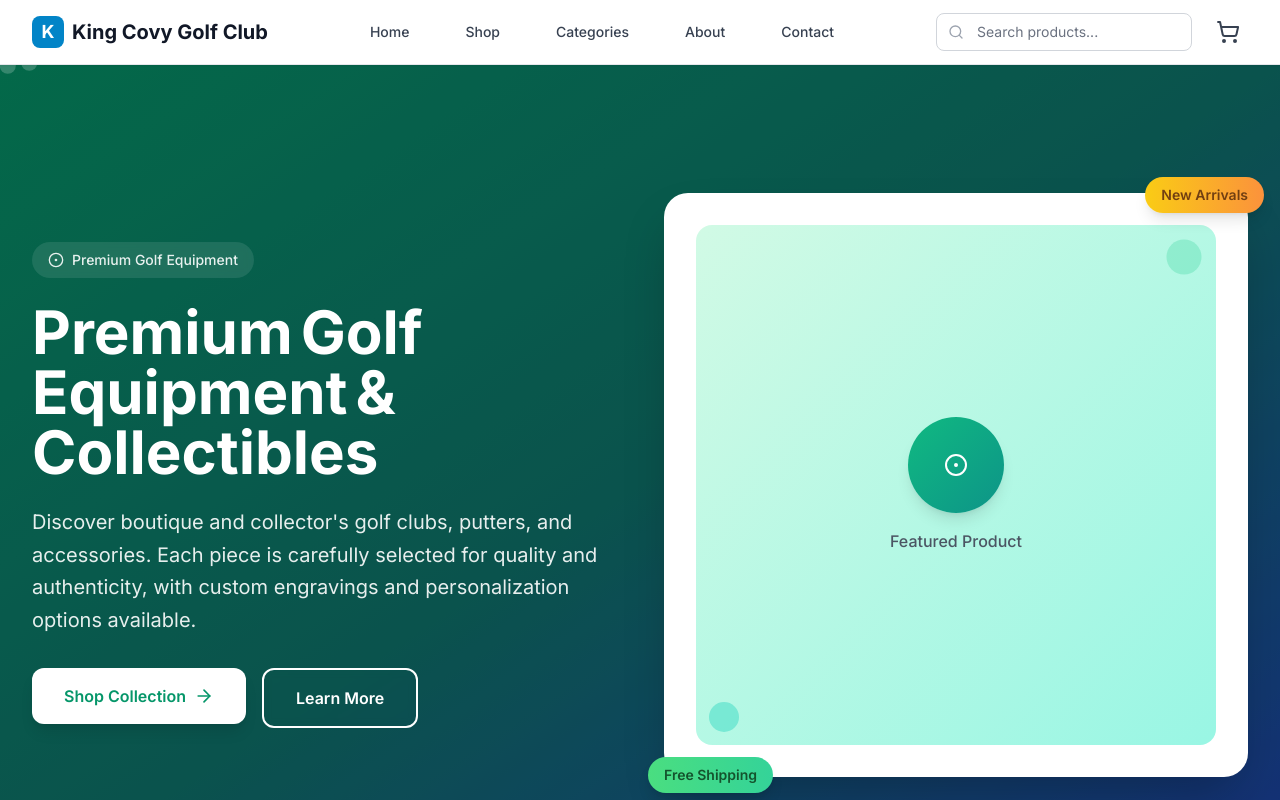
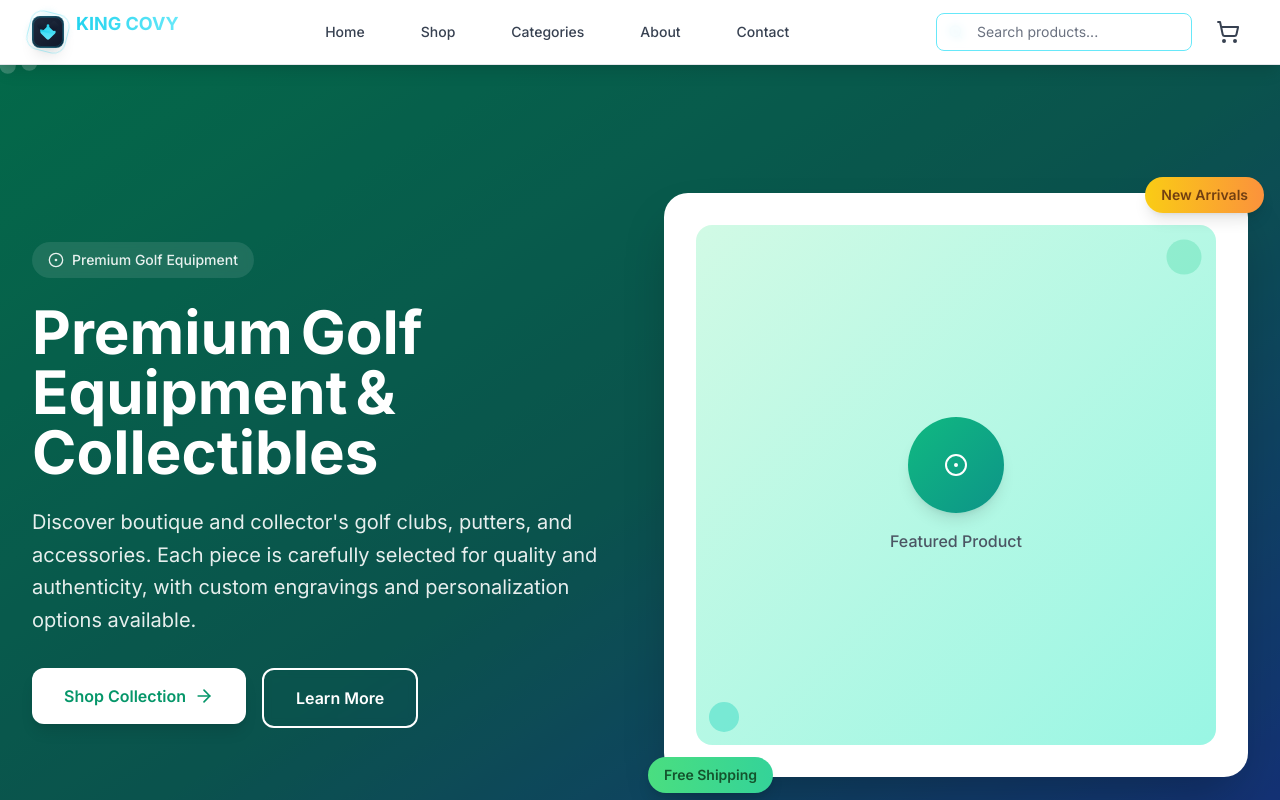
Before and after one commit to kingcovygolfclub/king-covy-golf-club, a Next.js app: page / in a window 1280 px wide. Shown: the top 800 px of the page. Built offline with nearby package versions, Linux system fonts and the light colour scheme.

Commit message:
Deploy: Mon Sep 15 20:19:16 EDT 2025

```diff
--- a/src/app/categories/page.tsx
+++ b/src/app/categories/page.tsx
@@ -70,7 +70,7 @@ const categories = [
     name: 'Accessories',
     slug: 'accessories',
     description: 'Essential golf accessories and equipment',
-    image: 'https://king-covy-assets.s3.amazonaws.com/categories/accessories.jpg',
+    image: 'https://king-covy-assets.s3.amazonaws.com/categories/accessories.png',
     count: '45 products',
     brands: ['Various'],
     icon: '🎒',
@@ -80,7 +80,7 @@ const categories = [
     name: 'Collectibles',
     slug: 'collectibles',
     description: 'Rare and vintage golf equipment for collectors',
-    image: 'https://king-covy-assets.s3.amazonaws.com/categories/collectibles.jpg',
+    image: 'https://king-covy-assets.s3.amazonaws.com/categories/collectibles.png',
     count: '28 products',
     brands: ['Various Vintage'],
     icon: '💎',
--- a/src/app/globals.css
+++ b/src/app/globals.css
@@ -19,6 +19,20 @@
     @apply bg-secondary-200 hover:bg-secondary-300 text-secondary-900 font-medium py-2 px-4 rounded-lg transition-colors duration-200;
   }
 
+  /* Custom animations for futuristic logo */
+  .animate-spin-slow {
+    animation: spin 8s linear infinite;
+  }
+
+  @keyframes spin {
+    from {
+      transform: rotate(0deg);
+    }
+    to {
+      transform: rotate(360deg);
+    }
+  }
+
   .card {
     @apply bg-white rounded-lg shadow-md border border-gray-200 overflow-hidden;
   }
--- a/src/components/layout/Footer.tsx
+++ b/src/components/layout/Footer.tsx
@@ -2,36 +2,30 @@ import React from 'react';
 import Link from 'next/link';
 import NoPrefetchLink from '@/components/ui/NoPrefetchLink';
 import { Facebook, Twitter, Instagram, Mail, Phone, MapPin } from 'lucide-react';
+import Logo from '@/components/ui/Logo';
 
 const Footer: React.FC = () => {
   const currentYear = new Date().getFullYear();
 
   return (
-    <footer className="bg-secondary-900 text-white">
+    <footer className="bg-gradient-to-br from-slate-900 via-slate-800 to-slate-900 text-white">
       <div className="max-w-7xl mx-auto px-4 sm:px-6 lg:px-8 py-12">
         <div className="grid grid-cols-1 md:grid-cols-2 lg:grid-cols-4 gap-8">
           {/* Company Info */}
           <div className="space-y-4">
-            <div className="flex items-center">
-              <div className="h-8 w-8 bg-primary-600 rounded-lg flex items-center justify-center">
-                <span className="text-white font-bold text-lg">K</span>
-              </div>
-              <span className="ml-2 text-xl font-bold">
-                King Covy Golf Club
-              </span>
-            </div>
+            <Logo size="lg" showText={true} className="text-white" />
             <p className="text-gray-300 text-sm">
               Premium boutique and collector's golf clubs, putters, accessories,
               and golf-related merchandise with customizations.
             </p>
             <div className="flex space-x-4">
-              <a href="#" className="text-gray-400 hover:text-white transition-colors">
+              <a href="#" className="text-gray-400 hover:text-cyan-400 transition-all duration-300 hover:scale-110">
                 <Facebook className="h-5 w-5" />
               </a>
-              <a href="#" className="text-gray-400 hover:text-white transition-colors">
+              <a href="#" className="text-gray-400 hover:text-cyan-400 transition-all duration-300 hover:scale-110">
                 <Twitter className="h-5 w-5" />
               </a>
-              <a href="#" className="text-gray-400 hover:text-white transition-colors">
+              <a href="#" className="text-gray-400 hover:text-magenta-400 transition-all duration-300 hover:scale-110">
                 <Instagram className="h-5 w-5" />
               </a>
             </div>
@@ -42,22 +36,22 @@ const Footer: React.FC = () => {
             <h3 className="text-lg font-semibold">Quick Links</h3>
             <ul className="space-y-2 text-sm">
               <li>
-                <NoPrefetchLink href="/shop" className="text-gray-300 hover:text-white transition-colors">
+                <NoPrefetchLink href="/shop" className="text-gray-300 hover:text-cyan-400 transition-colors duration-300">
                   Shop All Products
                 </NoPrefetchLink>
               </li>
               <li>
-                <NoPrefetchLink href="/categories" className="text-gray-300 hover:text-white transition-colors">
+                <NoPrefetchLink href="/categories" className="text-gray-300 hover:text-cyan-400 transition-colors duration-300">
                   Categories
                 </NoPrefetchLink>
               </li>
               <li>
-                <NoPrefetchLink href="/custom" className="text-gray-300 hover:text-white transition-colors">
+                <NoPrefetchLink href="/custom" className="text-gray-300 hover:text-cyan-400 transition-colors duration-300">
                   Custom Orders
                 </NoPrefetchLink>
               </li>
               <li>
-                <NoPrefetchLink href="/about" className="text-gray-300 hover:text-white transition-colors">
+                <NoPrefetchLink href="/about" className="text-gray-300 hover:text-cyan-400 transition-colors duration-300">
                   About Us
                 </NoPrefetchLink>
               </li>
--- a/src/components/layout/Header.tsx
+++ b/src/components/layout/Header.tsx
@@ -5,6 +5,7 @@ import Link from 'next/link';
 import { ShoppingCart, Menu, X, Search } from 'lucide-react';
 import { useCart } from '@/context/CartContext';
 import CartDropdown from '@/components/cart/CartDropdown';
+import Logo from '@/components/ui/Logo';
 
 const Header: React.FC = () => {
   const [isMenuOpen, setIsMenuOpen] = useState(false);
@@ -20,19 +21,12 @@ const Header: React.FC = () => {
   ];
 
   return (
-    <header className="bg-white shadow-sm border-b border-gray-200 sticky top-0 z-50">
+    <header className="bg-white/95 backdrop-blur-sm shadow-lg border-b border-gray-200 sticky top-0 z-50">
       <div className="max-w-7xl mx-auto px-4 sm:px-6 lg:px-8">
         <div className="flex justify-between items-center h-16">
           {/* Logo */}
           <div className="flex-shrink-0">
-            <Link href="/" className="flex items-center" prefetch={false}>
-              <div className="h-8 w-8 bg-primary-600 rounded-lg flex items-center justify-center">
-                <span className="text-white font-bold text-lg">K</span>
-              </div>
-              <span className="ml-2 text-xl font-bold text-gray-900">
-                King Covy Golf Club
-              </span>
-            </Link>
+            <Logo size="md" showText={true} />
           </div>
 
           {/* Desktop Navigation */}
@@ -41,7 +35,7 @@ const Header: React.FC = () => {
               <Link
                 key={item.name}
                 href={item.href}
-                className="text-gray-700 hover:text-primary-600 px-3 py-2 text-sm font-medium transition-colors"
+                className="text-gray-700 hover:text-cyan-600 px-3 py-2 text-sm font-medium transition-all duration-300 hover:bg-gradient-to-r hover:from-cyan-50 hover:to-magenta-50 rounded-lg"
               >
                 {item.name}
               </Link>
@@ -53,11 +47,11 @@ const Header: React.FC = () => {
             {/* Search */}
             <div className="hidden sm:block">
               <div className="relative">
-                <Search className="absolute left-3 top-1/2 transform -translate-y-1/2 text-gray-400 h-4 w-4" />
+                <Search className="absolute left-3 top-1/2 transform -translate-y-1/2 text-cyan-500 h-4 w-4" />
                 <input
                   type="text"
                   placeholder="Search products..."
-                  className="pl-10 pr-4 py-2 border border-gray-300 rounded-lg text-sm focus:ring-2 focus:ring-primary-500 focus:border-transparent w-64"
+                  className="pl-10 pr-4 py-2 border border-cyan-300 rounded-lg text-sm focus:ring-2 focus:ring-cyan-500 focus:border-cyan-500 bg-white/80 backdrop-blur-sm w-64 transition-all duration-300"
                 />
               </div>
             </div>
@@ -66,11 +60,11 @@ const Header: React.FC = () => {
             <div className="relative">
               <button
                 onClick={() => setIsCartOpen(!isCartOpen)}
-                className="relative p-2 text-gray-700 hover:text-primary-600 transition-colors"
+                className="relative p-2 text-gray-700 hover:text-cyan-600 transition-all duration-300 hover:bg-gradient-to-r hover:from-cyan-50 hover:to-magenta-50 rounded-lg"
               >
                 <ShoppingCart className="h-6 w-6" />
                 {itemCount > 0 && (
-                  <span className="absolute -top-1 -right-1 bg-primary-600 text-white text-xs rounded-full h-5 w-5 flex items-center justify-center">
+                  <span className="absolute -top-1 -right-1 bg-gradient-to-r from-cyan-500 to-magenta-500 text-white text-xs rounded-full h-5 w-5 flex items-center justify-center shadow-lg animate-pulse">
                     {itemCount}
                   </span>
                 )}
--- /dev/null
+++ b/src/components/ui/Logo.tsx
@@ -0,0 +1,81 @@
+'use client';
+import React from 'react';
+import Link from 'next/link';
+import Image from 'next/image';
+
+interface LogoProps {
+  size?: 'sm' | 'md' | 'lg' | 'xl';
+  showText?: boolean;
+  href?: string;
+  className?: string;
+}
+
+export const Logo: React.FC<LogoProps> = ({
+  size = 'md',
+  showText = true,
+  href = '/',
+  className = ''
+}) => {
+  const sizeClasses = {
+    sm: 'h-6 w-6',
+    md: 'h-8 w-8',
+    lg: 'h-12 w-12',
+    xl: 'h-16 w-16'
+  };
+
+  const textSizeClasses = {
+    sm: 'text-sm',
+    md: 'text-lg',
+    lg: 'text-xl',
+    xl: 'text-2xl'
+  };
+
+  const LogoContent = (
+    <div className={`flex items-center ${className}`}>
+      {/* Futuristic Logo Icon */}
+      <div className={`${sizeClasses[size]} relative flex items-center justify-center`}>
+        {/* Hexagonal Background with Neon Glow */}
+        <div className="absolute inset-0 bg-gradient-to-br from-cyan-500 to-magenta-500 rounded-lg transform rotate-45 opacity-20 blur-sm"></div>
+
+        {/* Main Hexagon */}
+        <div className="relative w-full h-full bg-gradient-to-br from-slate-800 to-slate-900 rounded-lg flex items-center justify-center border border-cyan-400/30 shadow-lg">
+          {/* Crown Icon */}
+          <div className="relative">
+            <div className="w-3 h-3 bg-gradient-to-br from-cyan-400 to-cyan-300 rounded-sm transform rotate-45"></div>
+            <div className="absolute -top-1 -left-1 w-2 h-2 bg-gradient-to-br from-magenta-400 to-magenta-300 rounded-sm transform rotate-45"></div>
+            <div className="absolute -top-1 -right-1 w-2 h-2 bg-gradient-to-br from-magenta-400 to-magenta-300 rounded-sm transform rotate-45"></div>
+          </div>
+
+          {/* Golf Club Line */}
+          <div className="absolute w-4 h-0.5 bg-gradient-to-r from-cyan-400 to-magenta-400 transform rotate-12"></div>
+
+          {/* Neon Ring Effects */}
+          <div className="absolute inset-0 border border-cyan-400/20 rounded-lg animate-pulse"></div>
+        </div>
+
+        {/* Outer Glow Ring */}
+        <div className="absolute -inset-1 border border-cyan-400/30 rounded-xl animate-spin-slow"></div>
+      </div>
+
+      {/* Text */}
+      {showText && (
+        <div className="ml-3">
+          <div className={`${textSizeClasses[size]} font-bold bg-gradient-to-r from-cyan-400 to-cyan-300 bg-clip-text text-transparent`}>
+            KING COVY
+          </div>
+          <div className={`${size === 'sm' ? 'text-xs' : 'text-xs'} font-semibold bg-gradient-to-r from-magenta-400 to-magenta-300 bg-clip-text text-transparent`}>
+            GOLF CLUB
+          </div>
+        </div>
+      )}
+    </div>
+  );
+
+  return href ? (
+    <Link href={href} className="hover:opacity-80 transition-opacity">
+      {LogoContent}
+    </Link>
+  ) : LogoContent;
+};
+
+export default Logo;
```
